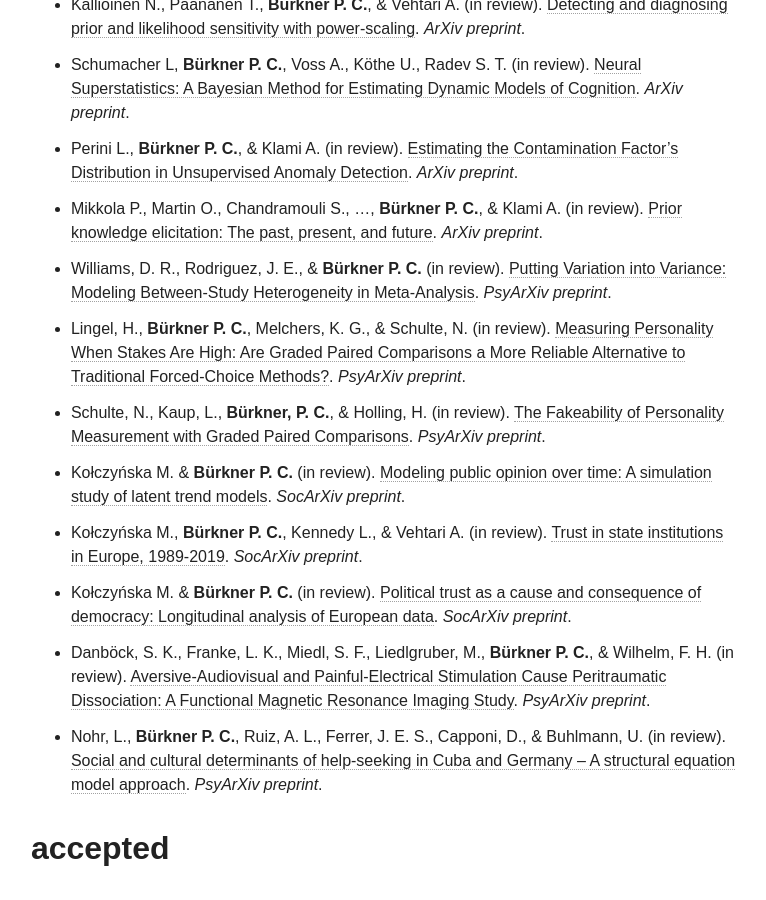
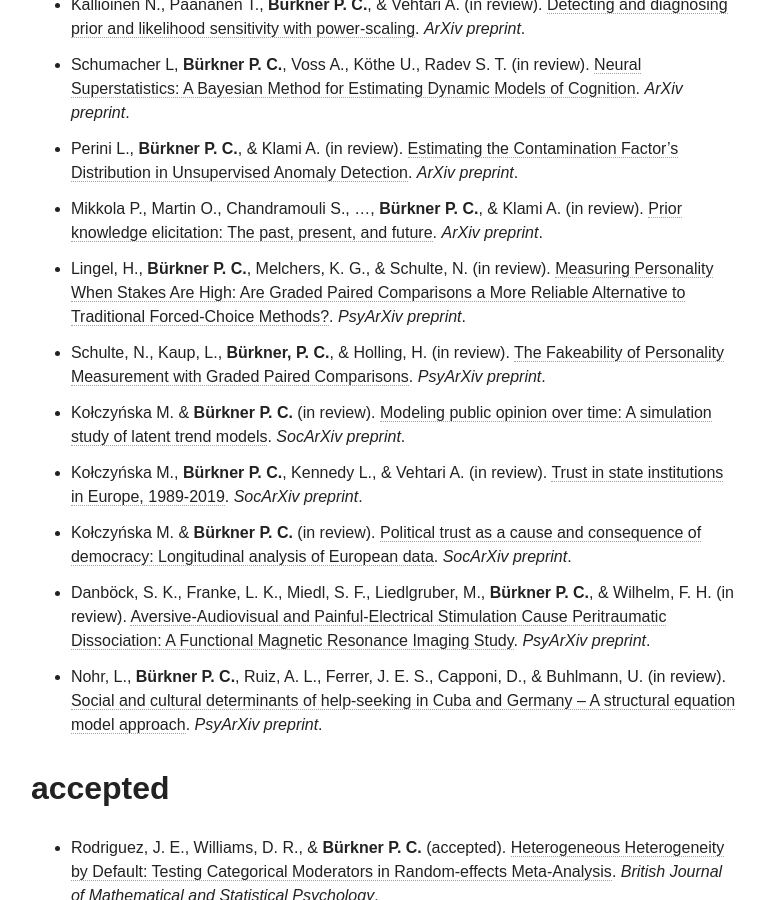
Before and after one commit to paul-buerkner/paul-buerkner.github.io, a Jekyll site: the page built from publications/index.md, in a window 1280 px wide and 900 px high, scrolled down 1205 px. Shown: the whole window, without its empty margins (255-1021 px from the left). Built offline with Jekyll 4.4.1, drawn with Linux system fonts in a browser that asks for light colours; nearby versions of some CDN libraries; some of the changed text lies outside the part shown.

Commit message:
move preprint

```diff
--- a/publications/index.md
+++ b/publications/index.md
@@ -18,7 +18,6 @@ excerpt: "A list of my publications"
 * Schumacher L, **Bürkner P. C.**, Voss A., Köthe U., Radev S. T. (in review). [Neural Superstatistics: A Bayesian Method for Estimating Dynamic Models of Cognition](https://arxiv.org/abs/2211.13165). *ArXiv preprint*.
 * Perini L., **Bürkner P. C.**, & Klami A. (in review). [Estimating the Contamination Factor’s Distribution in Unsupervised Anomaly Detection](http://arxiv.org/abs/2210.10487). *ArXiv preprint*.
 * Mikkola P., Martin O., Chandramouli S., ..., **Bürkner P. C.**, & Klami A. (in review). [Prior knowledge elicitation: The past, present, and future](https://arxiv.org/abs/2112.01380). *ArXiv preprint*.
-* Williams, D. R., Rodriguez, J. E., & **Bürkner P. C.** (in review). [Putting Variation into Variance: Modeling Between-Study Heterogeneity in Meta-Analysis](https://psyarxiv.com/9vkqy/). *PsyArXiv preprint*.
 * Lingel, H., **Bürkner P. C.**, Melchers, K. G., & Schulte, N. (in review). [Measuring Personality When Stakes Are High: Are Graded Paired Comparisons a More Reliable Alternative to Traditional Forced-Choice Methods?](https://psyarxiv.com/8rt3j). *PsyArXiv preprint*.
 * Schulte, N., Kaup, L., **Bürkner, P. C.**, & Holling, H. (in review). [The Fakeability of Personality Measurement with Graded Paired Comparisons](https://psyarxiv.com/bs7he/). *PsyArXiv preprint*.
 * Kołczyńska M. & **Bürkner P. C.** (in review). [Modeling public opinion over time: A simulation study of latent trend models](https://osf.io/preprints/socarxiv/gauvx/). *SocArXiv preprint*.
```
Also changed, not shown: other parts of publications/index.md (+1 -0 lines).
